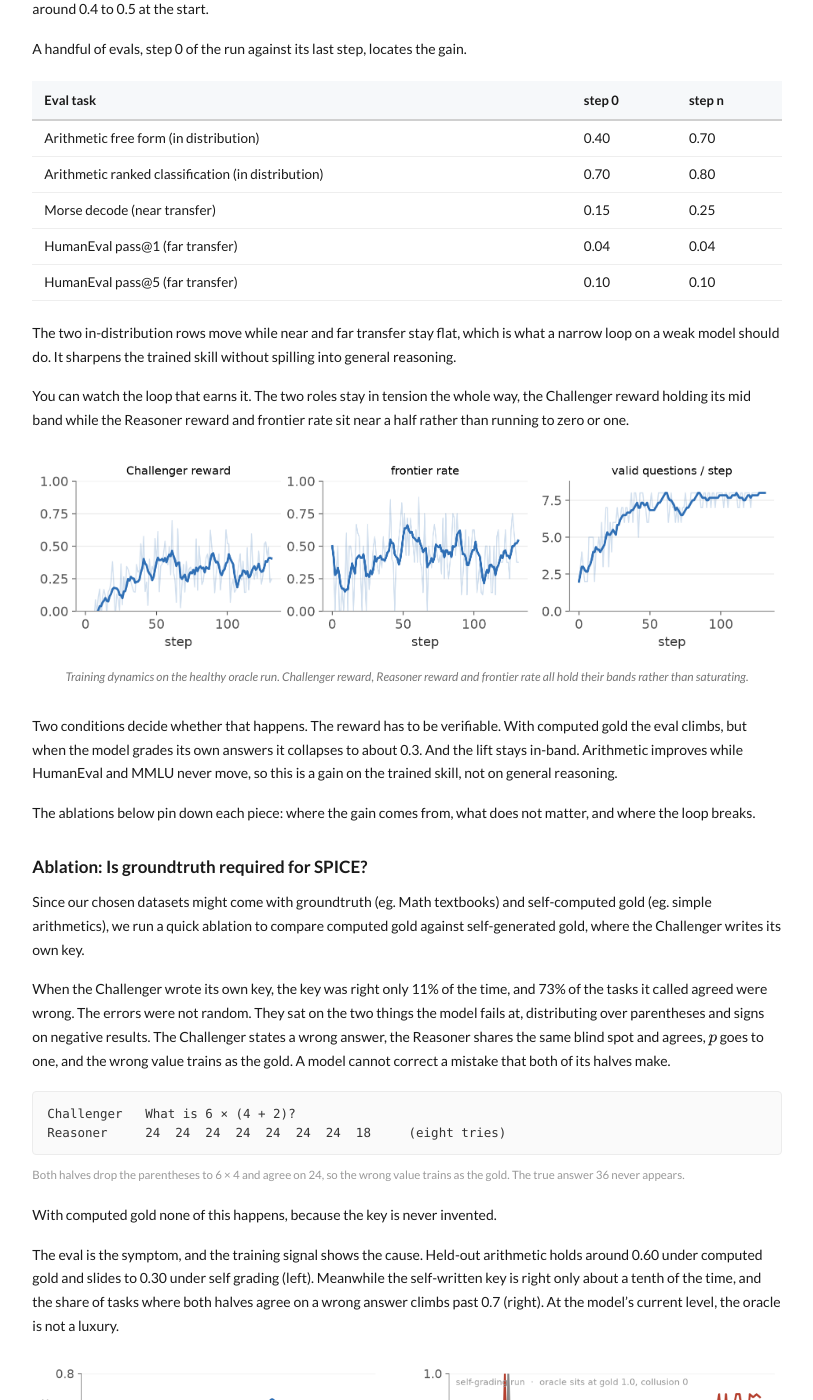
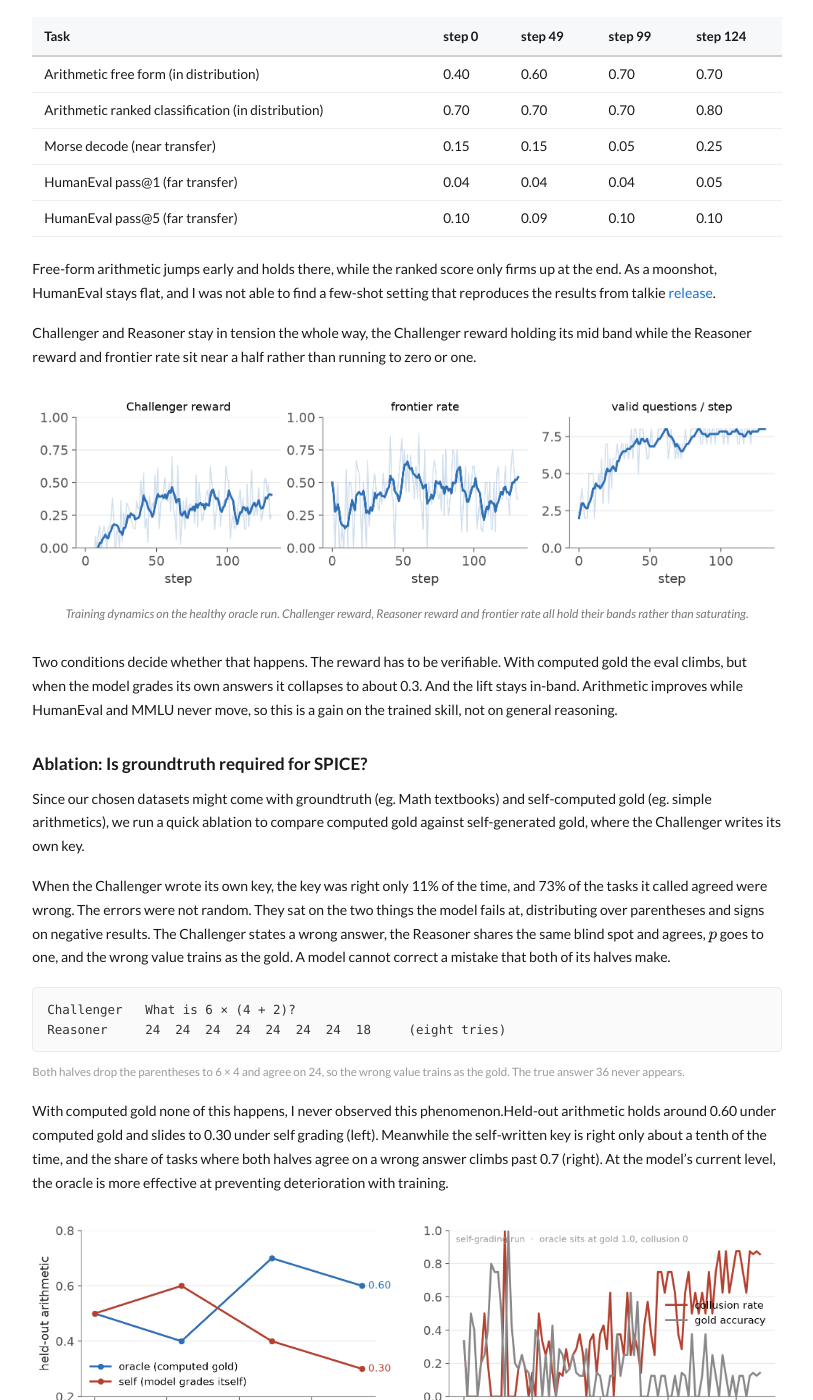
Before and after one commit to taidnguyen/taidnguyen.github.io, a Jekyll site: the page built from _posts/2026-06-14-self-play-1930-model.md, in a window 1280 px wide and 1400 px high, scrolled down 3416 px. Shown: the whole window, without its empty margins (233-1046 px from the left). Built offline with Jekyll 4.4.1, drawn with Linux system fonts in a browser that asks for light colours; some of the changed text lies outside the part shown.

Commit message:
update blog

```diff
--- a/_posts/2026-06-14-self-play-1930-model.md
+++ b/_posts/2026-06-14-self-play-1930-model.md
@@ -140,21 +140,19 @@ Q. <span class="ex-cur">▍</span>  <span style="color:#aaa;">talkie continues h
 
 ## Results
 
-Before the ablations dig in, the short version. On this data-constrained vintage model, corpus-grounded self-play does buy a real capability lift, and close to for free. Held-out arithmetic climbs over training and holds in the 0.6 to 0.7 range, up from around 0.4 to 0.5 at the start.
+Corpus-grounded self-play provided an easy and real capability lift. For instance, held-out arithmetic climbs over training and holds in the 0.6 to 0.7 range, up from around 0.4 to 0.5 at the start.
 
-A handful of evals, step 0 of the run against its last step, locates the gain.
+| Task | step 0 | step 49 | step 99 | step 124 |
+|---|---|---|---|---|
+| Arithmetic free form (in distribution) | 0.40 | 0.60 | 0.70 | 0.70 |
+| Arithmetic ranked classification (in distribution) | 0.70 | 0.70 | 0.70 | 0.80 |
+| Morse decode (near transfer) | 0.15 | 0.15 | 0.05 | 0.25 |
+| HumanEval pass@1 (far transfer) | 0.04 | 0.04 | 0.04 | 0.05 |
+| HumanEval pass@5 (far transfer) | 0.10 | 0.09 | 0.10 | 0.10 |
 
-| Eval task | step 0 | step n |
-|---|---|---|
-| Arithmetic free form (in distribution) | 0.40 | 0.70 |
-| Arithmetic ranked classification (in distribution) | 0.70 | 0.80 |
-| Morse decode (near transfer) | 0.15 | 0.25 |
-| HumanEval pass@1 (far transfer) | 0.04 | 0.04 |
-| HumanEval pass@5 (far transfer) | 0.10 | 0.10 |
+Free-form arithmetic jumps early and holds there, while the ranked score only firms up at the end. As a moonshot, HumanEval stays flat, and I was not able to find a few-shot setting that reproduces the results from talkie [release](https://talkie-lm.com/introducing-talkie).
 
-The two in-distribution rows move while near and far transfer stay flat, which is what a narrow loop on a weak model should do. It sharpens the trained skill without spilling into general reasoning.
-
-You can watch the loop that earns it. The two roles stay in tension the whole way, the Challenger reward holding its mid band while the Reasoner reward and frontier rate sit near a half rather than running to zero or one.
+Challenger and Reasoner stay in tension the whole way, the Challenger reward holding its mid band while the Reasoner reward and frontier rate sit near a half rather than running to zero or one.
 
 <figure style="margin:26px 0;text-align:center;">
   <img src="/assets/images/training_dynamics.png" alt="Challenger reward, Reasoner reward and frontier rate over training" style="width:100%;">
@@ -162,8 +160,6 @@ You can watch the loop that earns it. The two roles stay in tension the whole wa
 </figure>
 
 Two conditions decide whether that happens. The reward has to be verifiable. With computed gold the eval climbs, but when the model grades its own answers it collapses to about 0.3. And the lift stays in-band. Arithmetic improves while HumanEval and MMLU never move, so this is a gain on the trained skill, not on general reasoning.
-
-The ablations below pin down each piece: where the gain comes from, what does not matter, and where the loop breaks.
 
 ### Ablation: Is groundtruth required for SPICE?
 
@@ -175,9 +171,7 @@ When the Challenger wrote its own key, the key was right only 11% of the time, a
 Reasoner     24  24  24  24  24  24  24  18     (eight tries)</div>
 <p style="font-size:11.5px;color:#999;margin:-8px 0 18px;">Both halves drop the parentheses to 6 × 4 and agree on 24, so the wrong value trains as the gold. The true answer 36 never appears.</p>
 
-With computed gold none of this happens, because the key is never invented.
-
-The eval is the symptom, and the training signal shows the cause. Held-out arithmetic holds around 0.60 under computed gold and slides to 0.30 under self grading (left). Meanwhile the self-written key is right only about a tenth of the time, and the share of tasks where both halves agree on a wrong answer climbs past 0.7 (right). At the model's current level, the oracle is not a luxury.
+With computed gold none of this happens, I never observed this phenomenon.Held-out arithmetic holds around 0.60 under computed gold and slides to 0.30 under self grading (left). Meanwhile the self-written key is right only about a tenth of the time, and the share of tasks where both halves agree on a wrong answer climbs past 0.7 (right). At the model's current level, the oracle is more effective at preventing deterioration with training.
 
 <div style="display:flex;flex-wrap:wrap;gap:18px;margin:24px 0;align-items:flex-start;">
   <figure style="flex:1 1 260px;margin:0;text-align:center;">
@@ -224,13 +218,13 @@ When we relaxed the match to accept free text, hoping to admit softer questions,
 A.  ...5 nationalities, all boys, sit together... They are Wales, England, Scotland...</div>
 <p style="font-size:11.5px;color:#999;margin:-8px 0 18px;">From the free text run. The answer just restates the question, so the matcher always passes.</p>
 
-This eventually collapsed the model and dropped HumanEval to 0.036. Any low entropy answer spacealso invites the same trick. Yes or no, and a bare "(A)," both got gamed, since a guess lands often enough to look like skill. We verify the gold against the source and shuffle the option positions.
+This eventually collapsed the model and dropped HumanEval to 0.036. Any low entropy answer space also invites the same trick. Yes or no, and a bare "(A)," both got gamed, since a guess lands often enough to look like skill. One remedy was to verify the gold against the source and shuffle the option positions.
 
 Interestingly, SPICE contains a built-in reward hack prevention where, under the variance reward, copying the answer drives $p$ to one, and one sits at the bottom of the reward rather than the top.
 
 ## Scaling self-play with self-guidance
 
-The last question is the tempting one. Drop the oracle, let the model generate and grade and answer across many corpora, and hope breadth carries it. We pooled two more period books with the arithmetic pair, Lewis Carroll's *Symbolic Logic* and Faraday's *Chemical History of a Candle*.
+What if the model can serve as its own correctness judge? At no cost to memory, we can call another forward pass for reward assignment of the Reasoner. We pooled two more period books with the arithmetic pair, Lewis Carroll's *Symbolic Logic* and Faraday's *Chemical History of a Candle*.
 
 The questions it wrote were often a delight. Reading those passages, talkie composed its own Carroll-style syllogisms (Example #1) and even candle chemistry, answered in the same register.
 
@@ -240,7 +234,7 @@ Reasoner     The answer is Water.</div>
 
 The trouble was never the questions. It was the grading. A single arithmetic corpus under self grading already colludes about 73% of the time. Pool the four and that climbs to 0.99, the model agreeing with itself on nearly every wrong answer. Capability went with it and HumanEval fell from 0.107 to 0.036. More surface to hide in is not more signal.
 
-You can watch the loop give up over training. Early on the Challenger reaches for two step problems and misses. Later it has retreated to single steps it can ace, which pays nothing and teaches nothing.
+We can spot the loop give up over training. Early on the Challenger reaches for two step problems and misses. Later it has retreated to single steps it can ace, which pays nothing and teaches nothing.
 
 <div style="font-family:'SFMono-Regular',Consolas,monospace;font-size:12.5px;line-height:1.55;background:#fafafa;border:1px solid #ececec;border-radius:4px;padding:12px 14px;margin:18px 0;color:#333;white-space:pre-wrap;">step 25    Challenger  What is 12 − (8 + 4)?    key 8   true 0    Reasoner  4
 step 375   Challenger  What is 4 × 2?           key 8   true 8    Reasoner  8</div>
@@ -269,7 +263,7 @@ late    Challenger  What is 6 × 5?          gold 30   true 30</div>
   </figure>
 </div>
 
-So the gate does what it promises and no more. It removes the runaway, but it cannot push difficulty upward, and a weak model with nothing pulling the frontier higher drifts to the easy questions it already knows. That is the same ceiling as everywhere else in this post. Capability came only from a key the model could not write for itself.
+So the gate removes the runaway, but it cannot push difficulty upward, and a weak model with nothing pulling the frontier higher drifts to the easy questions it already knows. That is the same ceiling as everywhere else in this post. Capability came only from a key the model could not write for itself.
 
 <!-- ## What hid the signal
 
@@ -295,6 +289,6 @@ The real signal was there from the first day at about twenty percent. The work w
 - SPICE: Self-Play In Corpus Environments. [arXiv:2510.24684](https://arxiv.org/abs/2510.24684)
 - Absolute Zero: Reinforced Self-play Reasoning with Zero Data. [arXiv:2505.03335](https://arxiv.org/abs/2505.03335)
 - Understanding R1-Zero-Like Training (Dr. GRPO). [arXiv:2503.20783](https://arxiv.org/abs/2503.20783)
-- Stanford paper. [arXiv:2604.20209](https://arxiv.org/abs/2604.20209) <!-- title to confirm -->
+- Scaling Self-Play with Self-Guidance. [arXiv:2604.20209](https://arxiv.org/abs/2604.20209)
 - talkie. [talkie-lm.com](https://talkie-lm.com/introducing-talkie)
 - Are vintage LLMs the start of a new kind of history? [Res Obscura](https://resobscura.substack.com/p/are-vintage-llms-the-start-of-a-new)
```
Also changed, not shown: other parts of _posts/2026-06-14-self-play-1930-model.md (+1 -1 lines).
